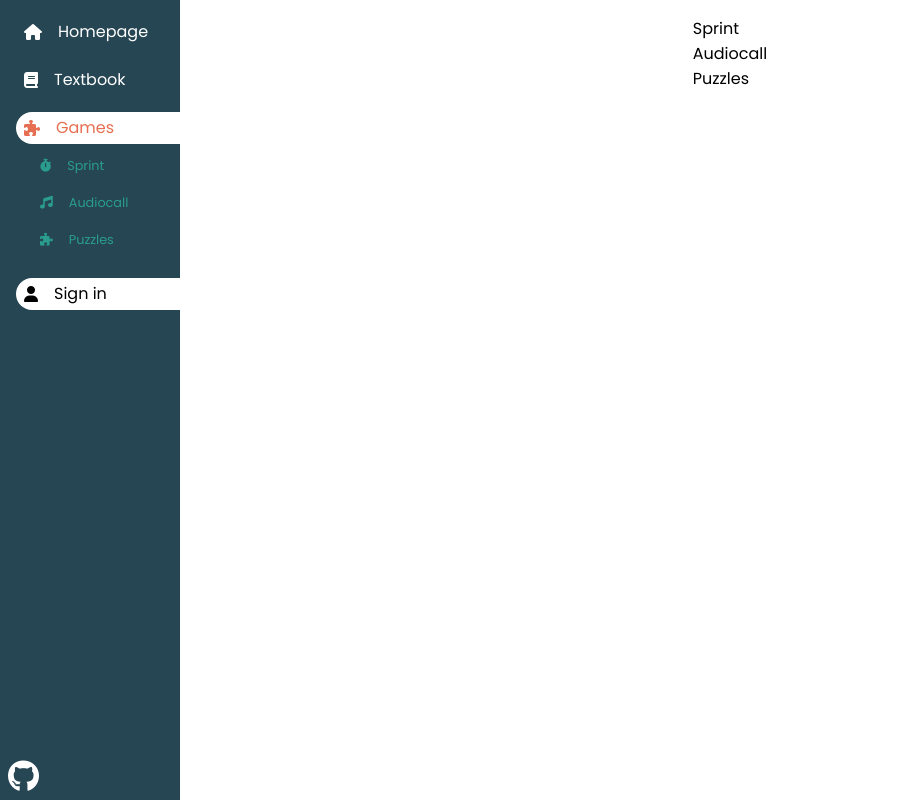
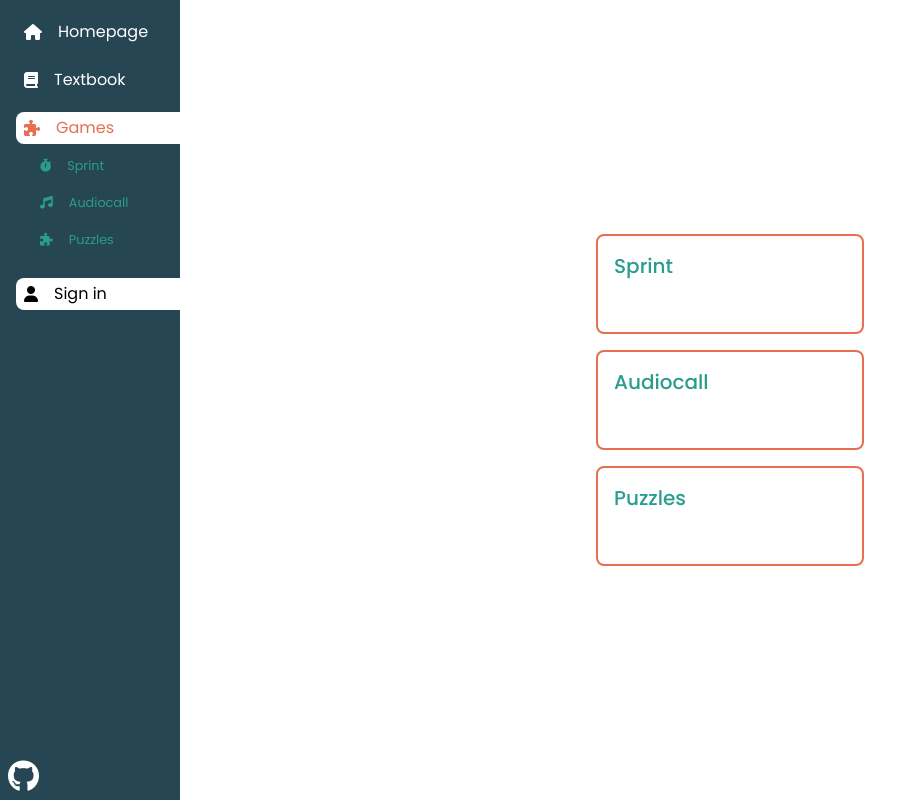
Before and after one commit to SavitskayaKseniya22/lang-app, a React (Create React App) app: page /games in a window 1280 px wide. Shown: the whole page, without its empty margins (0-919 px from the left). Built offline with nearby package versions, Linux system fonts and the light colour scheme.

Commit message:
refactor: games style

```diff
--- a/src/components/auth/components/SignIn.tsx
+++ b/src/components/auth/components/SignIn.tsx
@@ -15,7 +15,6 @@ function SignIn() {
     (data: BasicUserCredentials) => {
       signIn(data)
         .unwrap()
-
         .then(() => {
           setContent(null);
           navigate('/profile');
--- a/src/components/sideNavigation/components/MainNavigation.tsx
+++ b/src/components/sideNavigation/components/MainNavigation.tsx
@@ -49,7 +49,7 @@ const StyledNavLink = styled(NavLink)<{ $type?: 'SUB' }>`
   align-items: center;
 
   &.active {
-    border-radius: 0 0 1.5rem 1.5rem;
+    border-radius: 0 0 0.5rem 0.5rem;
     background-color: ${(props) =>
       props.$type === 'SUB' ? 'rgb(42, 157, 143)' : 'white'};
     color: ${(props) =>
@@ -58,7 +58,7 @@ const StyledNavLink = styled(NavLink)<{ $type?: 'SUB' }>`
 
   @media ${ScreenSize.TABLET} {
     &.active {
-      border-radius: 1.5rem 0 0 1.5rem;
+      border-radius: 0.5rem 0 0 0.5rem;
     }
   }
 `;
--- a/src/components/sideNavigation/components/SignInControl.tsx
+++ b/src/components/sideNavigation/components/SignInControl.tsx
@@ -8,14 +8,14 @@ import { ScreenSize } from '../../../interfaces';
 const StyledSignInControl = styled('button')`
   padding: 0.5rem;
   background-color: white;
-  border-radius: 0 0 1.5rem 1.5rem;
+  border-radius: 0 0 0.5rem 0.5rem;
   display: flex;
   gap: 1rem;
   align-items: center;
   width: 100%;
 
   @media ${ScreenSize.TABLET} {
-    border-radius: 1.5rem 0 0 1.5rem;
+    border-radius: 0.5rem 0 0 0.5rem;
   }
 `;
 
--- a/src/pages/Games/Games.tsx
+++ b/src/pages/Games/Games.tsx
@@ -1,22 +1,57 @@
 import React from 'react';
 import { Link } from 'react-router-dom';
+import styled from 'styled-components';
 import { StyledMain } from '../../styled/SharedStyles';
+
+const StyledGames = styled(StyledMain)`
+  justify-content: center;
+  align-items: center;
+`;
+
+export const StyledGameList = styled('ul')`
+  display: flex;
+  flex-direction: column;
+  gap: 1rem;
+  padding: 1rem;
+  align-items: center;
+  width: 100%;
+`;
+
+export const StyledGameItem = styled('li')`
+  border-radius: 0.5rem;
+  border: 2px solid rgb(231, 111, 81);
+  width: 268px;
+  height: 100px;
+
+  a {
+    display: block;
+    width: 100%;
+    height: 100%;
+    padding: 1rem;
+  }
+`;
 
 function Games() {
   return (
-    <StyledMain>
-      <ul>
-        <li>
-          <Link to="sprint">Sprint</Link>
-        </li>
-        <li>
-          <Link to="audiocall">Audiocall</Link>
-        </li>
-        <li>
-          <Link to="puzzles">Puzzles</Link>
-        </li>
-      </ul>
-    </StyledMain>
+    <StyledGames>
+      <StyledGameList>
+        <StyledGameItem>
+          <Link to="sprint">
+            <h4>Sprint</h4>
+          </Link>
+        </StyledGameItem>
+        <StyledGameItem>
+          <Link to="audiocall">
+            <h4>Audiocall</h4>
+          </Link>
+        </StyledGameItem>
+        <StyledGameItem>
+          <Link to="puzzles">
+            <h4>Puzzles</h4>
+          </Link>
+        </StyledGameItem>
+      </StyledGameList>
+    </StyledGames>
   );
 }
 
--- a/src/pages/game/components/GroupPicker.tsx
+++ b/src/pages/game/components/GroupPicker.tsx
@@ -7,12 +7,20 @@ import { makeEmptyArrayWithIds } from '../../../utils';
 
 const StyledGroupPicker = styled('div')`
   padding: 1rem;
-  font-size: 1.5rem;
-  text-align: center;
   display: flex;
   flex-direction: column;
+  align-items: center;
   gap: 1.5rem;
   align-items: center;
+
+  input {
+    display: none;
+
+    &:checked + label {
+      background-color: white;
+      color: rgb(42, 157, 143);
+    }
+  }
 
   label {
     cursor: pointer;
@@ -23,27 +31,13 @@ const StyledGroupPicker = styled('div')`
     align-items: center;
     color: white;
     background-color: rgb(42, 157, 143);
+    font-size: 1.25rem;
   }
-
-  input {
-    display: none;
-
-    &:checked + label {
-      background-color: white;
-      color: rgb(42, 157, 143);
-    }
-  }
-
-  form {
-    display: flex;
-    flex-direction: column;
-    gap: 1rem;
 
   ul {
     display: flex;
     flex-direction: row;
     gap: 0.5rem;
-    }
   }
 `;
 
@@ -61,9 +55,8 @@ function GroupPicker() {
   };
 
   return (
-    <StyledGroupPicker>
+    <StyledGroupPicker onSubmit={handleSubmit(onSubmit)}>
       <h3>Select difficulty:</h3>
-      <form onSubmit={handleSubmit(onSubmit)}>
       <ul>
         {makeEmptyArrayWithIds(6).map((item) => (
           <li key={item.key}>
@@ -77,8 +70,8 @@ function GroupPicker() {
           </li>
         ))}
       </ul>
+
       <button type="submit">Start the game</button>
-      </form>
     </StyledGroupPicker>
   );
 }
--- a/src/pages/textBookPage/components/CollectionControl.tsx
+++ b/src/pages/textBookPage/components/CollectionControl.tsx
@@ -1,12 +1,22 @@
 /* eslint-disable react/jsx-props-no-spreading */
 import React from 'react';
 import { useForm } from 'react-hook-form';
+import styled from 'styled-components';
 import { CollectionType, WordType } from '../../../interfaces';
 import { useAppSelector } from '../../../store/store';
 import {
   useAddWordToCollectionMutation,
   useRemoveFromCollectionMutation,
 } from '../../../store/userData/UserDataApi';
+
+const StyledCollectionControl = styled('label')`
+  display: flex;
+  text-align: center;
+
+  input {
+    display: none;
+  }
+`;
 
 function CollectionControl({
   wordData,
@@ -34,8 +44,7 @@ function CollectionControl({
   const isItChecked = watch(type);
 
   return (
-    <form>
-      <label htmlFor={type}>
+    <StyledCollectionControl htmlFor={type}>
       {isItChecked ? `Remove from ${type}` : `Add to ${type}`}
       <input
         {...register(type, {
@@ -60,8 +69,7 @@ function CollectionControl({
         placeholder="email"
         id={type}
       />
-      </label>
-    </form>
+    </StyledCollectionControl>
   );
 }
 
--- a/src/pages/textBookPage/components/CollectionControlPanel.tsx
+++ b/src/pages/textBookPage/components/CollectionControlPanel.tsx
@@ -1,8 +1,15 @@
 import React from 'react';
+import styled from 'styled-components';
 import { CollectionType, WordType } from '../../../interfaces';
 import { useAppSelector } from '../../../store/store';
 import { useGetUserCollectionQuery } from '../../../store/userData/UserDataApi';
 import CollectionControl from './CollectionControl';
+
+const StyledCollectionControlPanel = styled('form')`
+  display: flex;
+  justify-content: space-between;
+  gap: 1rem;
+`;
 
 function CollectionControlPanel({ wordData }: { wordData: WordType }) {
   const { user } = useAppSelector((state) => state.persist.auth);
@@ -18,7 +25,7 @@ function CollectionControlPanel({ wordData }: { wordData: WordType }) {
 
   if (isSuccess) {
     return (
-      <>
+      <StyledCollectionControlPanel>
         <CollectionControl
           wordData={wordData}
           type={CollectionType.SELECTED}
@@ -36,7 +43,7 @@ function CollectionControlPanel({ wordData }: { wordData: WordType }) {
           type={CollectionType.DIFFICULT}
           collection={data?.difficult}
         />
-      </>
+      </StyledCollectionControlPanel>
     );
   }
 
--- a/src/pages/textBookPage/components/GamesPanel.tsx
+++ b/src/pages/textBookPage/components/GamesPanel.tsx
@@ -1,25 +1,15 @@
 import React, { useContext } from 'react';
 import { Link } from 'react-router-dom';
-import styled from 'styled-components';
 import ModalContext from '../../../components/modal/ModalContext';
 import { WordType } from '../../../interfaces';
-
-const StyledGamesPanel = styled('ul')`
-  display: flex;
-  flex-direction: column;
-  padding: 1rem;
-  gap: 1.5rem;
-  align-items: center;
-  justify-content: center;
-  flex-grow: 2;
-`;
+import { StyledGameItem, StyledGameList } from '../../Games/Games';
 
 function GamesPanel({ data }: { data: WordType[] }) {
   const { setContent } = useContext(ModalContext);
 
   return (
-    <StyledGamesPanel>
-      <li>
+    <StyledGameList>
+      <StyledGameItem>
         <Link
           to="/games/sprint/game"
           state={{ data }}
@@ -27,10 +17,10 @@ function GamesPanel({ data }: { data: WordType[] }) {
             setContent(null);
           }}
         >
-          Sprint
+          <h4>Sprint</h4>
         </Link>
-      </li>
-      <li>
+      </StyledGameItem>
+      <StyledGameItem>
         <Link
           to="/games/audiocall/game"
           state={{ data }}
@@ -38,10 +28,10 @@ function GamesPanel({ data }: { data: WordType[] }) {
             setContent(null);
           }}
         >
-          Audiocall
+          <h4>Audiocall</h4>
         </Link>
-      </li>
-      <li>
+      </StyledGameItem>
+      <StyledGameItem>
         <Link
           to="/games/puzzles/game"
           state={{ data }}
@@ -49,10 +39,10 @@ function GamesPanel({ data }: { data: WordType[] }) {
             setContent(null);
           }}
         >
-          Puzzles
+          <h4>Puzzles</h4>
         </Link>
-      </li>
-    </StyledGamesPanel>
+      </StyledGameItem>
+    </StyledGameList>
   );
 }
 
--- a/src/pages/textBookPage/components/WordDetailed.tsx
+++ b/src/pages/textBookPage/components/WordDetailed.tsx
@@ -1,26 +1,19 @@
 /* eslint-disable jsx-a11y/media-has-caption */
 import React, { useEffect, useState } from 'react';
 import styled from 'styled-components';
-import { ScreenSize, WordType } from '../../../interfaces';
+import { WordType } from '../../../interfaces';
 import Suspended from '../../../components/Suspended';
 import { StyledParagraph, StyledSpan } from '../../../styled/SharedStyles';
 import { fetchAndCreateReactImage } from '../../../utils';
 import CollectionControlPanel from './CollectionControlPanel';
 
 const StyledWordDetailed = styled('div')`
-  gap: 2rem;
+  gap: 1rem;
   display: flex;
   flex-direction: column;
   justify-content: center;
-  max-width: 280px;
-
-  image {
-    width: 100%;
-  }
-
-  @media ${ScreenSize.LAPTOPS} {
-    max-width: 450px;
-  }
+  padding: 0.5rem;
+  width: 100%;
 `;
 
 const StyledWordDetailedTitle = styled('div')`
@@ -34,16 +27,12 @@ const StyledWordDetailedTitle = styled('div')`
 const StyledWordDetailedContent = styled('ul')`
   display: flex;
   flex-direction: column;
-  gap: 1rem;
+  gap: 0.5rem;
 
   li {
     display: flex;
     flex-direction: column;
-    gap: 1rem;
-  }
-
-  @media ${ScreenSize.LAPTOPS} {
-    flex-direction: row;
+    gap: 0.5rem;
   }
 `;
 
--- a/src/styled/SharedStyles.tsx
+++ b/src/styled/SharedStyles.tsx
@@ -27,12 +27,11 @@ export const StyledMain = styled('main')`
 
 export const StyledParagraph = styled('p')<{ $type?: NumberDivisibility }>`
   font-weight: 300;
-  line-height: 150%;
 `;
 
 export const StyledSpan = styled('span')<{ $type?: NumberDivisibility }>`
   font-weight: 300;
-  line-height: 150%;
+
   color: ${(props) =>
     props.$type === NumberDivisibility.ODD
       ? 'rgb(42, 157, 143)'
--- a/src/styled/Titles.tsx
+++ b/src/styled/Titles.tsx
@@ -2,33 +2,26 @@ import { css } from 'styled-components';
 import { ScreenSize } from '../interfaces';
 
 const titles = css`
-  h1,
-  h2,
-  h3,
-  h4,
-  h5 {
-    margin: 0;
-  }
-
   h1 {
     font-size: 3rem;
     color: rgb(231, 111, 81);
+    margin: 1rem 0;
   }
 
   h2 {
-    font-size: 2.5rem;
+    font-size: 2rem;
     color: rgb(42, 157, 143);
     margin: 1rem 0;
   }
 
   h3 {
-    font-size: 2rem;
+    font-size: 1.5rem;
     margin: 0.5rem 0;
     color: rgb(231, 111, 81);
   }
 
   h4 {
-    font-size: 1.5rem;
+    font-size: 1.25rem;
     font-weight: 500;
     margin: 0.25rem 0;
     color: rgb(42, 157, 143);
@@ -42,23 +35,23 @@ const titles = css`
 
   @media ${ScreenSize.LAPTOPL} {
     h1 {
-      font-size: 4rem;
+      font-size: 3.5rem;
     }
 
     h2 {
-      font-size: 3rem;
+      font-size: 2.5rem;
     }
 
     h3 {
-      font-size: 2.5rem;
+      font-size: 2rem;
     }
 
     h4 {
-      font-size: 2rem;
+      font-size: 1.5rem;
     }
 
     h5 {
-      font-size: 1.5rem;
+      font-size: 1.25rem;
     }
   }
 `;
```
Lines whose indentation alone changed are shown as unchanged.
